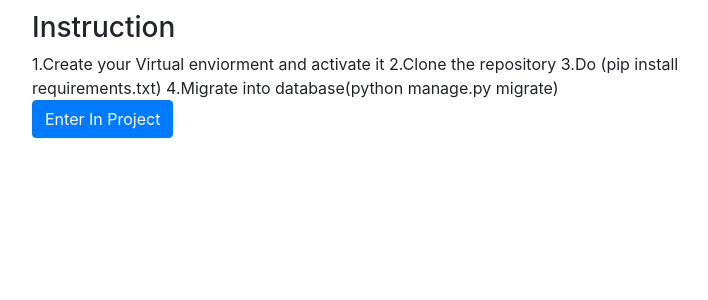
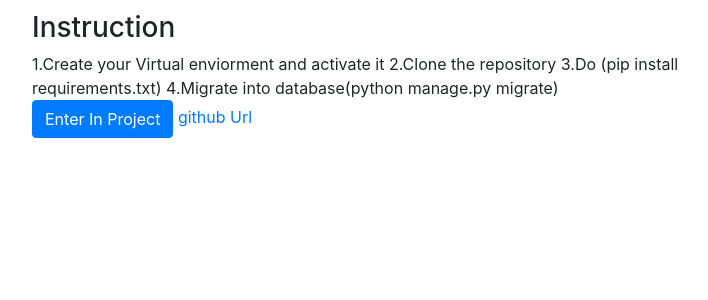
Before and after one commit to imran1234567/fullthrottlelabsproj, a Django app: page / in a window 1280 px wide. Shown: the part 387-687 px from the top of the page, without its empty margins (433-1141 px from the left). Run offline with Django 3.2, Linux system fonts and the light colour scheme; some libraries are stand-ins or nearby versions.

Commit message:
git link

```diff
--- a/searchapp/templates/home.html
+++ b/searchapp/templates/home.html
@@ -40,6 +40,7 @@
                 4.Migrate into database(python manage.py migrate)
                 <br>
                 <a href="/search" class="btn btn-primary">Enter In Project</a>
+                <a href="https://github.com/imran1234567/fullthrottlelabsproj">github Url</a>
                 {% block content %}
 
                   {% endblock content %}
```
